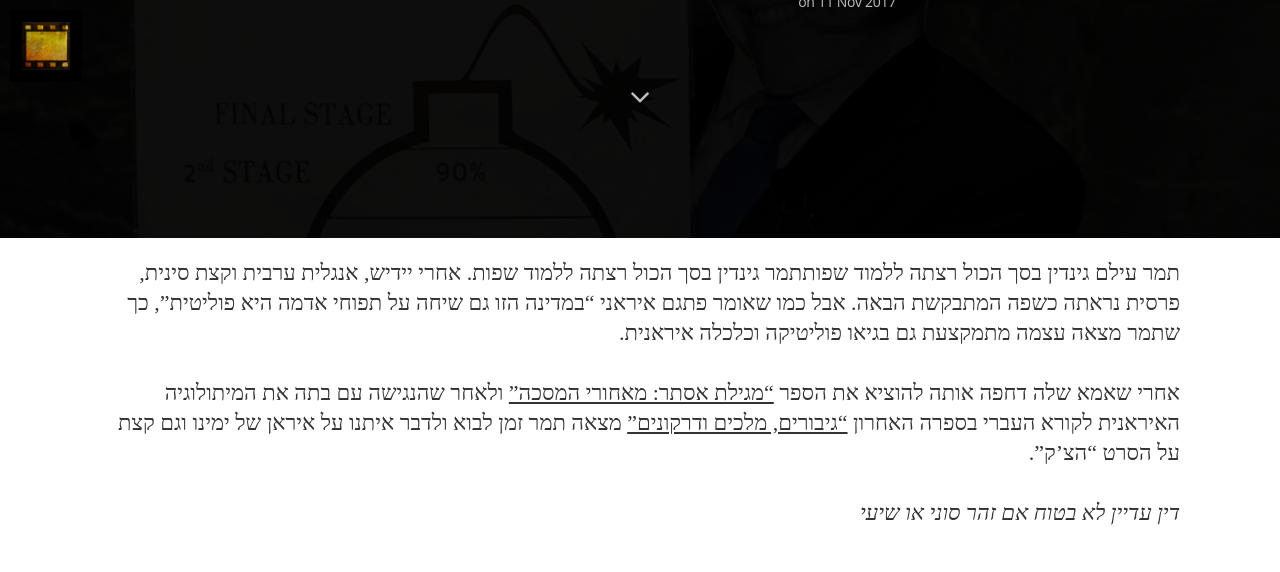
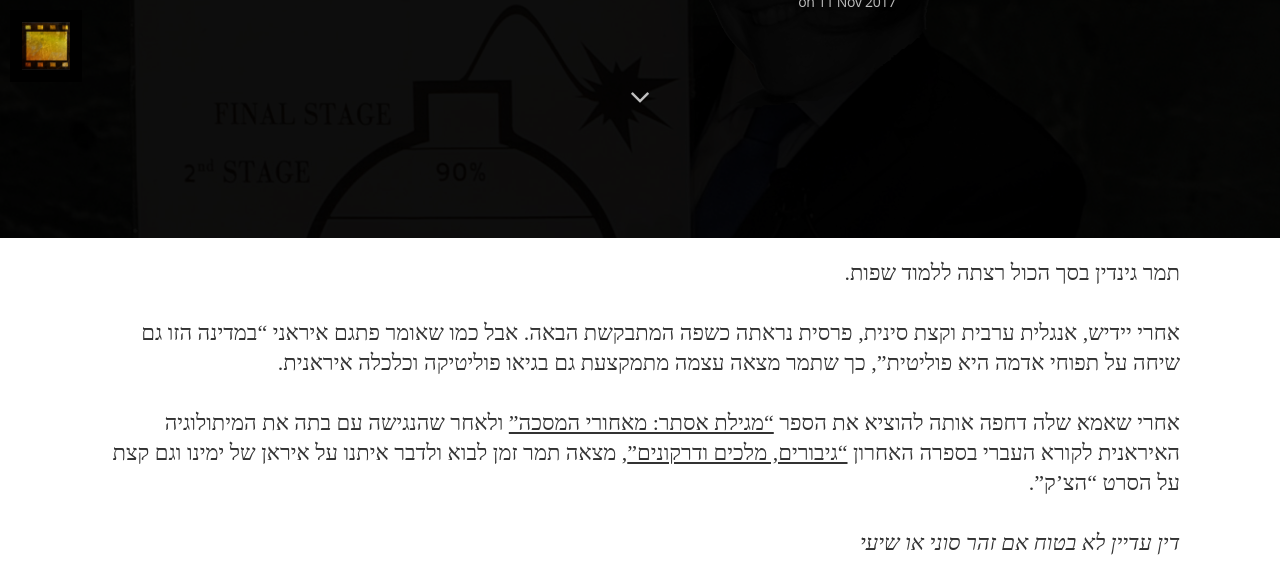
Before and after one commit to movietalkers/movietalkers.github.io, a Jekyll site: the page built from _posts/2017-11-11-the check.md, in a window 1280 px wide and 900 px high, scrolled down 662 px, cut to the strip 0-572 px from the top of the window. Built offline with Jekyll 4.4.1, drawn with Linux system fonts in a browser that asks for light colours; nearby versions of some CDN libraries; some web fonts are replaced.

Commit message:
Thamar text

```diff
--- a/_posts/2017-11-11-the check.md
+++ b/_posts/2017-11-11-the check.md
@@ -12,12 +12,13 @@ image : /assets/images/ep28.jpg
 cover : /assets/images/ep28-cover.jpg
 next-week: הצ'ק פרק שני עם ד"ר תמר עילם גינדין
 ---
-תמר עילם גינדין בסך הכול רצתה ללמוד שפותתמר גינדין בסך הכול רצתה ללמוד שפות. אחרי יידיש, אנגלית ערבית וקצת סינית, פרסית נראתה כשפה המתבקשת הבאה.
-אבל כמו שאומר פתגם איראני “במדינה הזו גם שיחה על תפוחי אדמה היא פוליטית”, כך שתמר מצאה עצמה מתמקצעת גם בגיאו פוליטיקה וכלכלה איראנית.
+
+תמר גינדין בסך הכול רצתה ללמוד שפות.
+
+אחרי יידיש, אנגלית ערבית וקצת סינית, פרסית נראתה כשפה המתבקשת הבאה. אבל כמו שאומר פתגם איראני “במדינה הזו גם שיחה על תפוחי אדמה היא פוליטית”, כך שתמר מצאה עצמה מתמקצעת גם בגיאו פוליטיקה וכלכלה איראנית.
 
 אחרי שאמא שלה דחפה אותה להוציא את הספר ["מגילת אסתר: מאחורי המסכה"](https://www.zeresh.co.il/books/esther/)
-ולאחר שהנגישה עם בתה את המיתולוגיה האיראנית לקורא העברי בספרה האחרון ["גיבורים, מלכים ודרקונים"](https://www.zeresh.co.il/books/mythology/)
+ולאחר שהנגישה עם בתה את המיתולוגיה האיראנית לקורא העברי בספרה האחרון ["גיבורים, מלכים ודרקונים"](https://www.zeresh.co.il/books/mythology/),
 מצאה תמר זמן לבוא ולדבר איתנו על איראן של ימינו וגם קצת על הסרט “הצ’ק”.
 
-
 *דין עדיין לא בטוח אם זהר סוני או שיעי*
```
